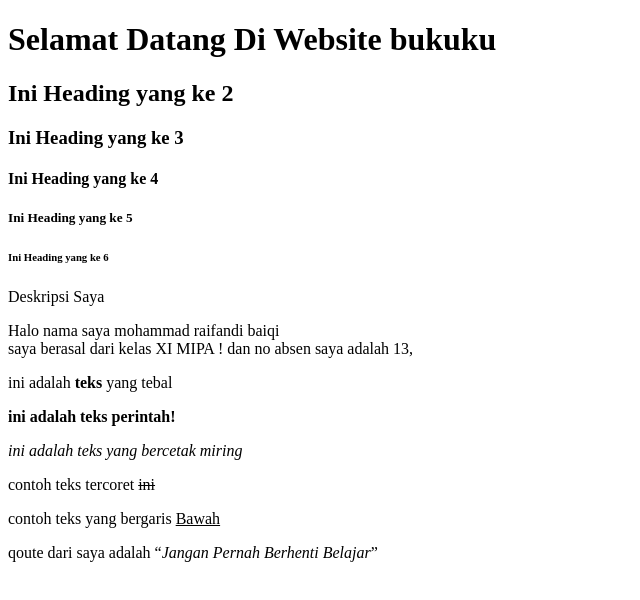
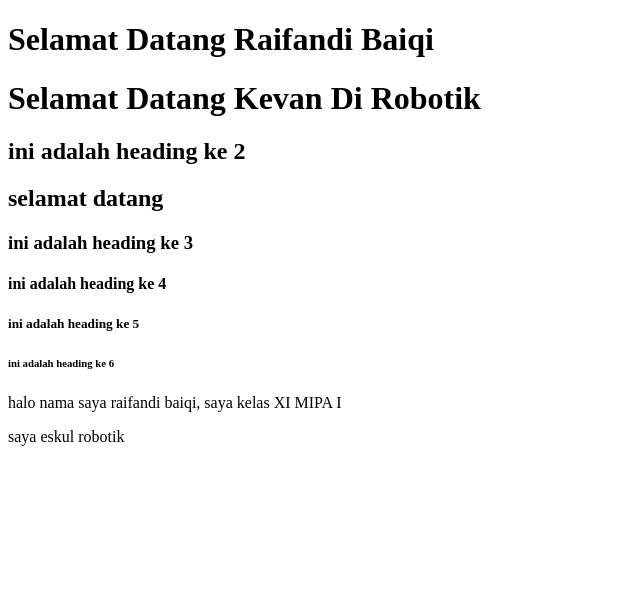
Before and after one commit to KrOxYs/belajar-html, a plain HTML site: page pertemuan ke 1/index.html in a window 1280 px wide. Shown: the whole page, without its empty margins (0-640 px from the left). Drawn offline with Linux system fonts and the light colour scheme.

Commit message:
new materi

```diff
--- a/pertemuan ke 1/index.html
+++ b/pertemuan ke 1/index.html
@@ -1,56 +1,27 @@
 <!DOCTYPE html>
-<!-- Mendefinisakan bahwa ini adalah html5  -->
 <html lang="en">
   <head>
     <meta charset="UTF-8" />
     <meta http-equiv="X-UA-Compatible" content="IE=edge" />
     <meta name="viewport" content="width=device-width, initial-scale=1.0" />
-    <!-- kepala dari html  -->
-    <title>Document</title>
-    <!-- tittle sebagai judul dalam sebuah website -->
+    <title>Belajar HTML Dasar</title>
   </head>
   <body>
-    <!-- body adalah yang berisi apapun yang akan ditulis -->
+    <!-- Contoh Heading  -->
+    <!-- h1 adalah ukuran paling besar diantara tag h lainya -->
+    <h1>Selamat Datang Raifandi Baiqi</h1>
+    <h1>Selamat Datang Kevan Di Robotik</h1>
+    <!-- heading itu terbagi menjadi 6 bagian -->
+    <h2>ini adalah heading ke 2</h2>
+    <h2>selamat datang</h2>
+    <h3>ini adalah heading ke 3</h3>
+    <h4>ini adalah heading ke 4</h4>
+    <h5>ini adalah heading ke 5</h5>
+    <!-- h6 adalah heading paling kecil dibanding lainnya  -->
+    <h6>ini adalah heading ke 6</h6>
 
-    <!-- Heading -->
-    <!-- Heading itu berfungsi sebagai judul sebuah halaman -->
-    <!-- heading terdapat dalam 6 bagian -->
-    <h1>Selamat Datang Di Website bukuku</h1>
-    <h2>Ini Heading yang ke 2</h2>
-    <h3>Ini Heading yang ke 3</h3>
-    <h4>Ini Heading yang ke 4</h4>
-    <h5>Ini Heading yang ke 5</h5>
-    <h6>Ini Heading yang ke 6</h6>
-    <!--- Ini adalah komentar -->
-
-    <!-- Paragraf -->
-    <!-- untuk membuat sebuah paragraf menggunakan tag <p></p> -->
-    <p>Deskripsi Saya</p>
-    <p>
-      Halo nama saya mohammad raifandi baiqi <br />
-      saya berasal dari kelas XI MIPA ! dan no absen saya adalah 13,
-    </p>
-
-    <!-- Teks Formatting -->
-    <!-- teks formatting biasa digunakan untuk membuat teks menajdu tebal, miring, kecil dll -->
-
-    <!-- membuat teks yang tebal -->
-    <p>ini adalah <b>teks</b> yang tebal</p>
-    <!-- membut teks menjadi tebal dan penting -->
-    <p><strong>ini adalah teks perintah!</strong></p>
-
-    <!-- membuat teks yang be4cetak miring -->
-    <p><i>ini adalah teks yang bercetak miring</i></p>
-
-    <!-- membuat Teks menjadi strikethrough / tercoret -->
-    <p>contoh teks tercoret <del>ini</del></p>
-
-    <!-- membuat teks menjadi Bergaris Bawah  -->
-    <p>contoh teks yang bergaris <ins> Bawah </ins></p>
-
-    <!-- Membuat Sebuah Qoute -->
-    <p>
-      qoute dari saya adalah <q><i>Jangan Pernah Berhenti Belajar</i></q>
-    </p>
+    <!-- Contoh Paragraf -->
+    <p>halo nama saya raifandi baiqi, saya kelas XI MIPA I</p>
+    <p>saya eskul robotik</p>
   </body>
 </html>
```
Also changed, not shown: pertemuan ke 1/latihan1.html (deleted, +0 -30 lines).
